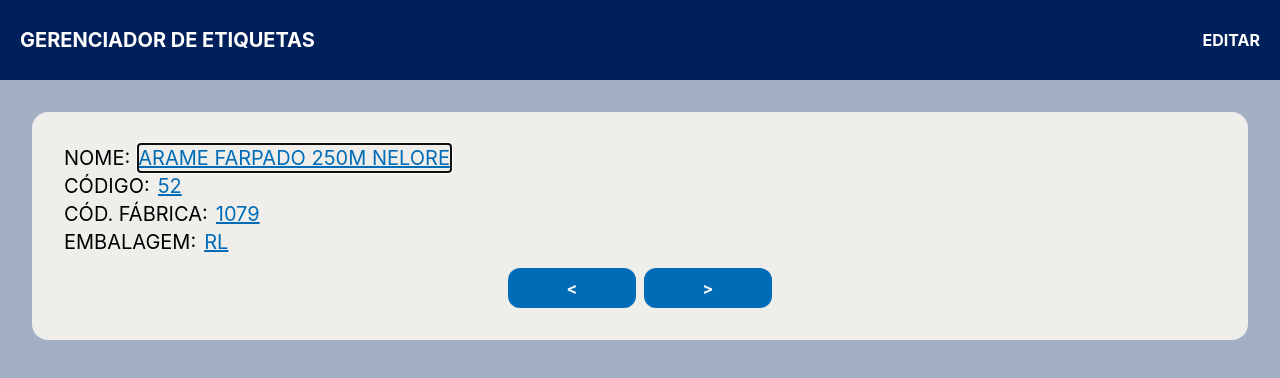
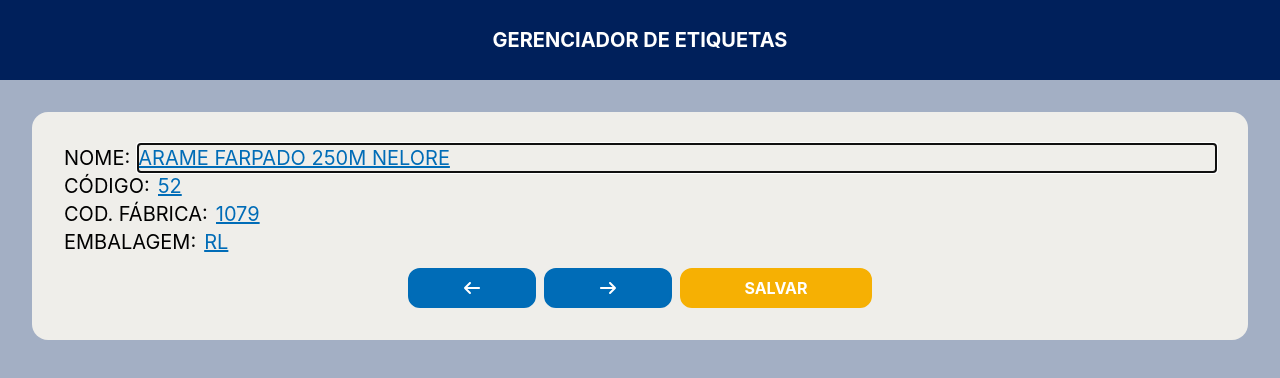
Before and after one commit to alexsandro49/label_generator, a Vue app: page /edit in a window 1280 px wide. Shown: the top 378 px of the page. Built offline with nearby package versions, Linux system fonts and the light colour scheme; what pdfmake would draw is missing.

Commit message:
feat: add button

```diff
--- a/src/components/EditForm.vue
+++ b/src/components/EditForm.vue
@@ -1,6 +1,8 @@
 <script setup lang="ts">
 import { nextTick, onMounted, ref } from 'vue';
 import { useProductStore } from '../stores/products';
+import { faArrowLeft, faArrowRight } from '@fortawesome/free-solid-svg-icons';
+import { FontAwesomeIcon } from '@fortawesome/vue-fontawesome';
 
 const productStore = useProductStore();
 const selectedProductIndex = ref(0);
@@ -22,61 +24,71 @@ onMounted(async () => {
 </script>
 
 <template>
-  <form class="box-content p-8 flex flex-col bg-[#efeeea] rounded-2xl m-8">
+  <form class="p-8 flex flex-col bg-[#efeeea] rounded-2xl m-8">
     <div class="flex gap-2">
-      <p class="text-xl">
+      <p class="text-xl whitespace-nowrap">
         NOME:
       </p>
       <input
         ref="nameInput"
         v-model="productStore.products[selectedProductIndex].name"
-        class="text-xl text-bright-marine placeholder:text-bright-marine underline"
+        class="flex-1 min-w-0 text-xl text-bright-marine placeholder:text-bright-marine underline"
       >
     </div>
 
     <div class="flex gap-2">
-      <p class="text-xl">
+      <p class="text-xl whitespace-nowrap">
         CÓDIGO:
       </p>
       <input
         v-model="productStore.products[selectedProductIndex].code"
-        class="text-xl text-bright-marine placeholder:text-bright-marine underline"
+        class="flex-1 min-w-0 text-xl text-bright-marine placeholder:text-bright-marine underline"
       >
     </div>
 
     <div class="flex gap-2">
-      <p class="text-xl">
-        CÓD. FÁBRICA:
+      <p class="text-xl whitespace-nowrap">
+        COD. FÁBRICA:
       </p>
       <input
         v-model="productStore.products[selectedProductIndex].factoryCode"
-        class="text-xl text-bright-marine placeholder:text-bright-marine underline"
+        class="flex-1 min-w-0 text-xl text-bright-marine placeholder:text-bright-marine underline"
       >
     </div>
 
     <div class="flex gap-2">
-      <p class="text-xl">
+      <p class="text-xl whitespace-nowrap">
         EMBALAGEM:
       </p>
       <input
         v-model="productStore.products[selectedProductIndex].package"
-        class="text-xl text-bright-marine placeholder:text-bright-marine underline"
+        class="flex-1 min-w-0 text-xl text-bright-marine placeholder:text-bright-marine underline"
       >
     </div>
 
-    <div class="flex self-center gap-2 mt-3">
+    <div class="flex self-center gap-2 mt-3 text-center">
       <button
         class="border-2 bg-bright-marine border-bright-marine hover:bg-white hover:text-bright-marine w-[10vw] h-[5vh] text-white font-bold rounded-xl cursor-pointer self-center"
         @click.prevent="changeSelectedProduct(false)"
       >
-        {{ '<' }}
+        <FontAwesomeIcon
+          :icon="faArrowLeft"
+        />
       </button>
       <button
-        class="border-2 bg-bright-marine border-bright-marine hover:bg-white hover:text-bright-marine w-[10vw] h-[5vh] text-white font-bold rounded-xl cursor-pointer self-center"
+        class="border-2 bg-bright-marine border-bright-marine hover:bg-white hover:text-bright-marine w-[10vw] h-[5vh] text-white font-bold rounded-xl cursor-pointer"
         @click.prevent="changeSelectedProduct(true)"
       >
-        {{ '>' }}
+        <FontAwesomeIcon
+          :icon="faArrowRight"
+        />
       </button>
+      <RouterLink
+        class="border-2 bg-sunflower-gold border-sunflower-gold hover:bg-white hover:text-sunflower-gold w-[15vw] h-[5vh] text-white font-bold rounded-xl cursor-pointer flex items-center justify-center"
+        to="/"
+      >
+        SALVAR
+      </RouterLink>
     </div>
   </form>
 </template>
--- a/src/components/HeaderComponent.vue
+++ b/src/components/HeaderComponent.vue
@@ -3,19 +3,12 @@ import { RouterLink } from 'vue-router';
 </script>
 
 <template>
-  <header class="bg-deep-navy w-full h-[10vh] px-5 flex items-center justify-between">
+  <header class="bg-deep-navy w-full h-[10vh] px-5 flex items-center justify-center">
     <RouterLink
       class="text-white text-xl font-bold"
       to="/"
     >
       GERENCIADOR DE ETIQUETAS
     </RouterLink>
-
-    <RouterLink
-      class="text-white font-bold cursor-pointer"
-      to="/edit"
-    >
-      EDITAR
-    </RouterLink>
   </header>
 </template>
--- a/src/components/ListCartDetailsComponent.vue
+++ b/src/components/ListCartDetailsComponent.vue
@@ -1,12 +1,12 @@
 <script setup lang="ts">
 import { FontAwesomeIcon } from '@fortawesome/vue-fontawesome';
-import { faDownload } from '@fortawesome/free-solid-svg-icons';
+import { faArrowLeft, faArrowRight, faDownload, faXmark } from '@fortawesome/free-solid-svg-icons';
 import PreviewComponent from './PreviewComponent.vue';
 import { downloadPDF, printPDF } from '../shared/pdfmake';
 import { computed, onMounted } from 'vue';
 import { useProductStore } from '../stores/products';
 
-const emit = defineEmits(['previousCard', 'nextCard']);
+const emit = defineEmits(['previousCard', 'nextCard', 'closeCard']);
 
 const props = defineProps<{
   productIndex: number
@@ -23,6 +23,7 @@ onMounted(() => {
 
 <template>
   <div class="h-[60vh] bg-white flex flex-col justify-between">
+    <div class="flex w-full">
       <div>
         <h2 class="text-2xl font-semibold mb-1">
           {{ productStore.products[props.productIndex].name }}
@@ -30,6 +31,16 @@ onMounted(() => {
         <p class="mb-2">
           100mm x 50mm
         </p>
+      </div>
+
+      <button
+        class="w-[15%] h-[50%] border-2 rounded-xl text-deep-navy hover:bg-bright-marine hover:text-white cursor-pointer  text-xl border-dusk-blue"
+        @click.stop="() => emit('closeCard')"
+      >
+        <FontAwesomeIcon
+          :icon="faXmark"
+        />
+      </button>
     </div>
 
     <div class="w-full h-[60%] flex flex-col justify-between">
@@ -43,13 +54,17 @@ onMounted(() => {
           class="w-[15%] border-2 border-dusk-blue rounded-xl font-bold text-dusk-blue hover:bg-bright-marine hover:text-white cursor-pointer"
           @click.stop="emit('previousCard')"
         >
-          {{ '<' }}
+          <FontAwesomeIcon
+            :icon="faArrowLeft"
+          />
         </button>
         <button
           class="w-[15%] border-2 border-dusk-blue rounded-xl font-bold text-dusk-blue hover:bg-bright-marine hover:text-white cursor-pointer"
           @click.stop="emit('nextCard')"
         >
-          {{ '>' }}
+          <FontAwesomeIcon
+            :icon="faArrowRight"
+          />
         </button>
       </div>
     </div>
--- a/src/components/ProductListComponent.vue
+++ b/src/components/ProductListComponent.vue
@@ -23,7 +23,6 @@ function changeCard(isNext: boolean) {
 
 onMounted(async () => {
   await productStore.fetchProducts();
-  console.log(productStore.products);
 });
 </script>
 
@@ -38,7 +37,23 @@ onMounted(async () => {
       :product-index="selectedProductIndex"
       @previous-card="changeCard(false)"
       @next-card="changeCard(true)"
+      @close-card="openFloatModalHandler(selectedProductIndex)"
     />
+
+    <div class="flex items-center gap-2 justify-center w-full mb-2">
+      <RouterLink
+        class="text-white text-xl font-bold border-dusk-blue border-2 rounded-2xl p-2 bg-dusk-blue hover:bg-[#efeeea] hover:text-dusk-blue cursor-pointer"
+        to="/edit"
+      >
+        ADICIONAR
+      </RouterLink>
+      <RouterLink
+        class="text-white text-xl font-bold border-sunflower-gold border-2 rounded-2xl p-2 bg-sunflower-gold hover:bg-[#efeeea] hover:text-sunflower-gold cursor-pointer"
+        to="/edit"
+      >
+        EDITAR
+      </RouterLink>
+    </div>
 
     <div
       v-for="(product, index) in productStore.products"
```
Lines whose indentation alone changed are shown as unchanged.
